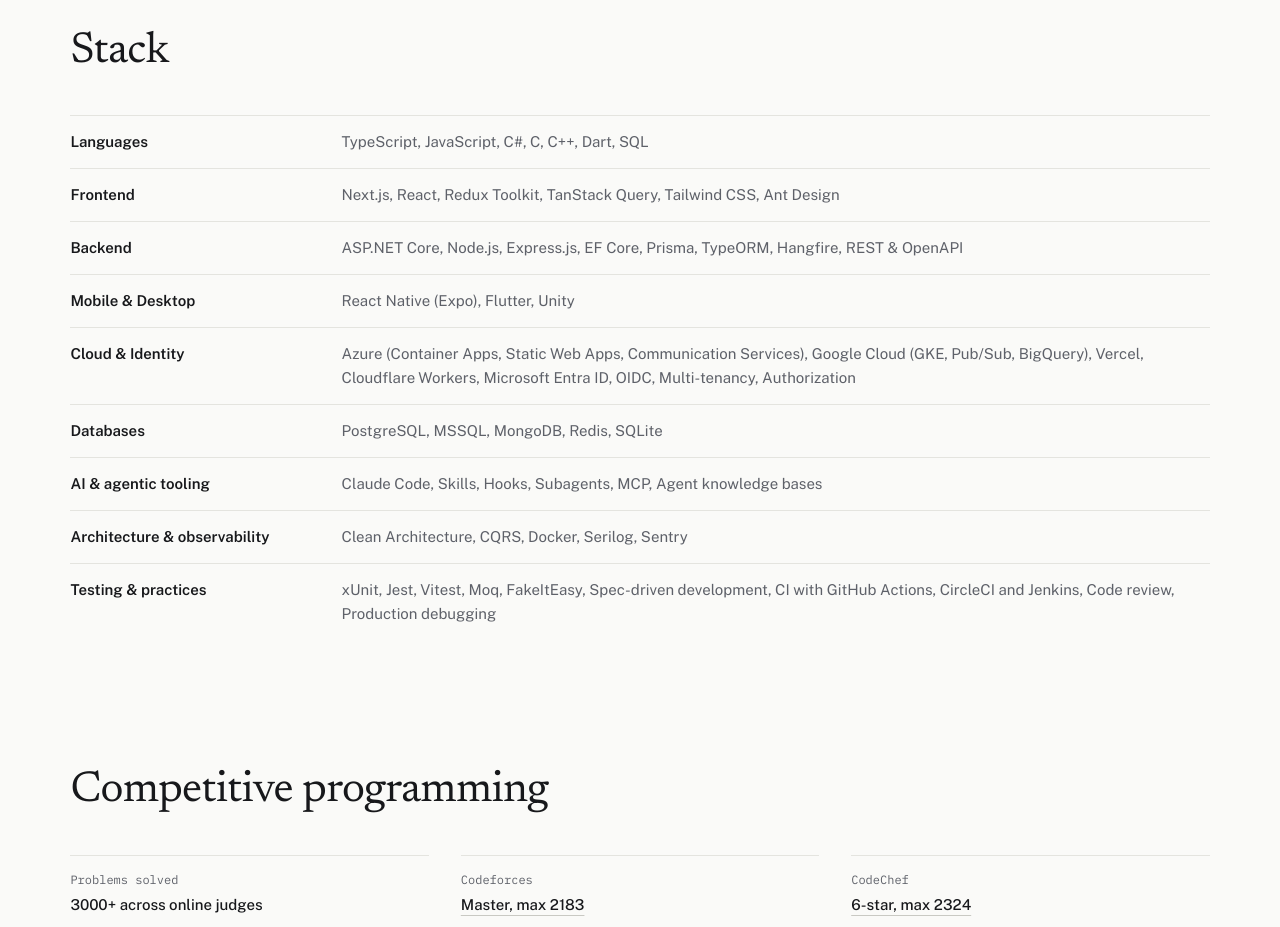
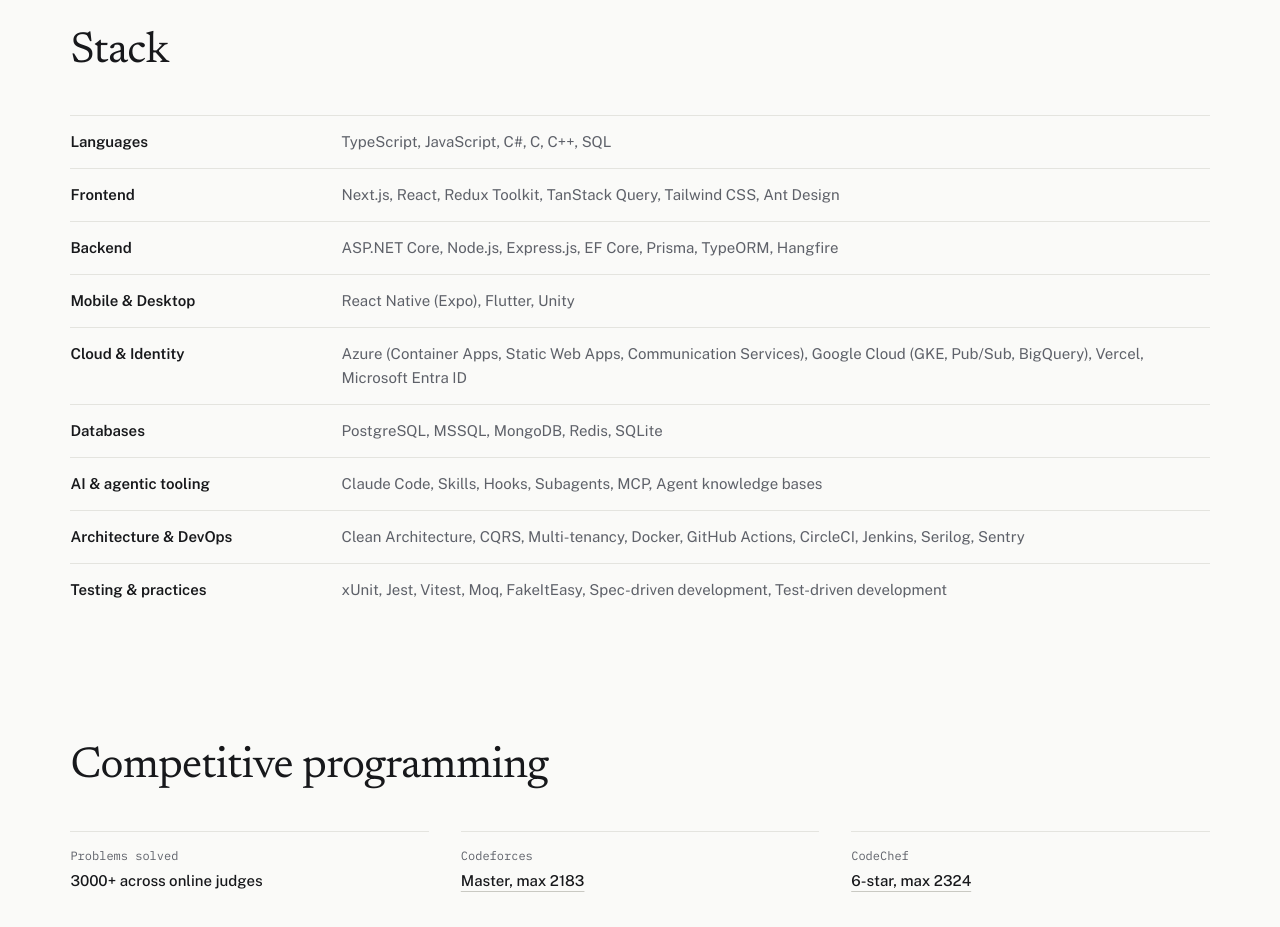
Before and after one commit to SayeefMahmud/test-web, a Next.js app: page / in a window 1280 px wide. Shown: the part 5240-6167 px from the top of the page. Built offline with nearby package versions, Linux system fonts and the light colour scheme.

Commit message:
feat: regroup and trim stack rows
Rename Architecture & observability to Architecture & DevOps and move
Docker, the CI tools and Multi-tenancy into it. Remove Dart, REST &
OpenAPI, Cloudflare Workers, OIDC, Authorization, Code review and
Production debugging. Add Test-driven development.

```diff
--- a/content/site.ts
+++ b/content/site.ts
@@ -208,7 +208,7 @@ export const experience = {
 export const stack: SkillGroup[] = [
   {
     category: "Languages",
-    items: ["TypeScript", "JavaScript", "C#", "C", "C++", "Dart", "SQL"],
+    items: ["TypeScript", "JavaScript", "C#", "C", "C++", "SQL"],
   },
   {
     category: "Frontend",
@@ -231,7 +231,6 @@ export const stack: SkillGroup[] = [
       "Prisma",
       "TypeORM",
       "Hangfire",
-      "REST & OpenAPI",
     ],
   },
   {
@@ -244,11 +243,7 @@ export const stack: SkillGroup[] = [
       "Azure (Container Apps, Static Web Apps, Communication Services)",
       "Google Cloud (GKE, Pub/Sub, BigQuery)",
       "Vercel",
-      "Cloudflare Workers",
       "Microsoft Entra ID",
-      "OIDC",
-      "Multi-tenancy",
-      "Authorization",
     ],
   },
   {
@@ -267,8 +262,18 @@ export const stack: SkillGroup[] = [
     ],
   },
   {
-    category: "Architecture & observability",
-    items: ["Clean Architecture", "CQRS", "Docker", "Serilog", "Sentry"],
+    category: "Architecture & DevOps",
+    items: [
+      "Clean Architecture",
+      "CQRS",
+      "Multi-tenancy",
+      "Docker",
+      "GitHub Actions",
+      "CircleCI",
+      "Jenkins",
+      "Serilog",
+      "Sentry",
+    ],
   },
   {
     category: "Testing & practices",
@@ -279,9 +284,7 @@ export const stack: SkillGroup[] = [
       "Moq",
       "FakeItEasy",
       "Spec-driven development",
-      "CI with GitHub Actions, CircleCI and Jenkins",
-      "Code review",
-      "Production debugging",
+      "Test-driven development",
     ],
   },
 ];
```
Also changed, not shown: 1 other file (tests, documents, lock files or other folders).
